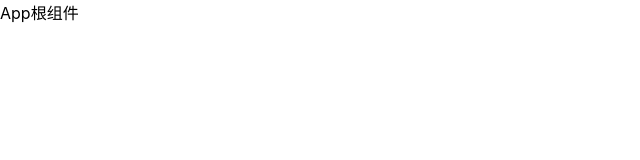
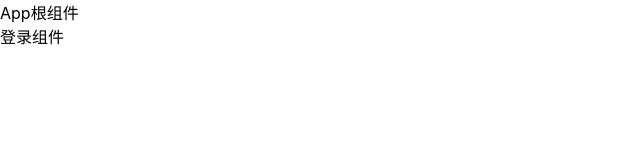
Before and after one commit to Yangyang0vo/geek-pc-yy, a React (Create React App) app: page /login in a window 1280 px wide. Shown: the top 160 px of the page, without its empty margins (0-640 px from the left). Built offline with nearby package versions, Linux system fonts and the light colour scheme.

Commit message:
项目搭建-配置路由

```diff
--- a/package.json
+++ b/package.json
@@ -8,6 +8,7 @@
     "@testing-library/user-event": "^13.5.0",
     "react": "^18.2.0",
     "react-dom": "^18.2.0",
+    "react-router-dom": "^6.3.0",
     "react-scripts": "5.0.1",
     "web-vitals": "^2.1.4"
   },
--- a/src/App.js
+++ b/src/App.js
@@ -1,7 +1,19 @@
 // @ts-nocheck
+import { BrowserRouter as Router, Routes, Route, Navigate } from 'react-router-dom'
+import Login from './pages/Login/Login'
+import Layout from './pages/Layout/Layout'
+function App() {
+  return (
+    <Router>
+      <div className="App">App根组件</div>
 
-function App() {
-  return <div className="App">App根组件</div>
+      <Routes>
+        <Route path="/login" element={<Login />}></Route>
+        <Route path="/layout" element={<Layout />}></Route>
+        <Route path="*" element={<Navigate to={'/login'} />}></Route>
+      </Routes>
+    </Router>
+  )
 }
 
 export default App
--- /dev/null
+++ b/src/pages/Layout/Layout.js
@@ -0,0 +1,7 @@
+import React, { Component } from 'react'
+
+export default class Layout extends Component {
+  render() {
+    return <div>首页布局组件</div>
+  }
+}
--- /dev/null
+++ b/src/pages/Login/Login.js
@@ -0,0 +1,7 @@
+import React, { Component } from 'react'
+
+export default class Login extends Component {
+  render() {
+    return <div>登录组件</div>
+  }
+}
```
Also changed, not shown: 2 other files (tests, documents, lock files or other folders).
